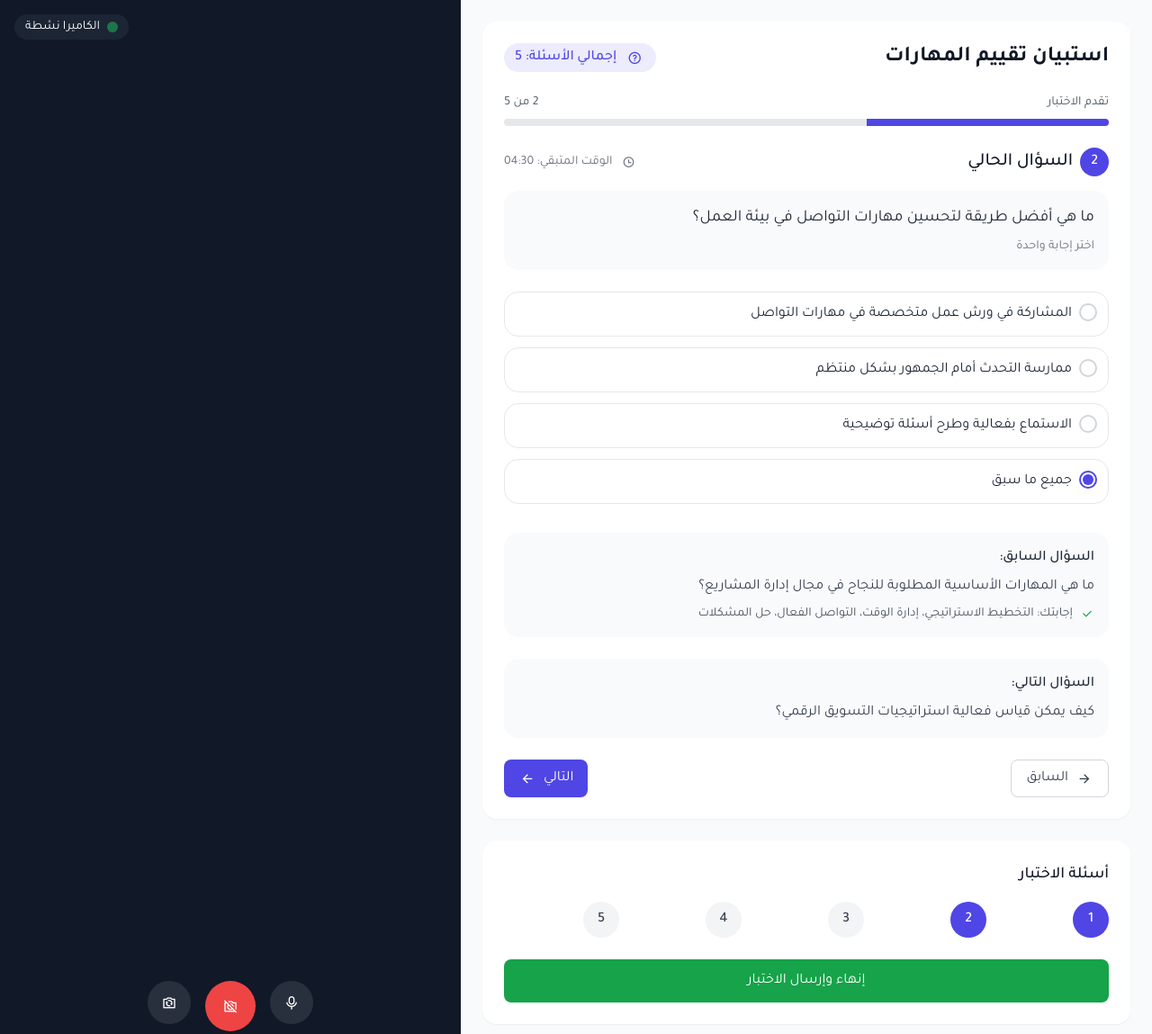
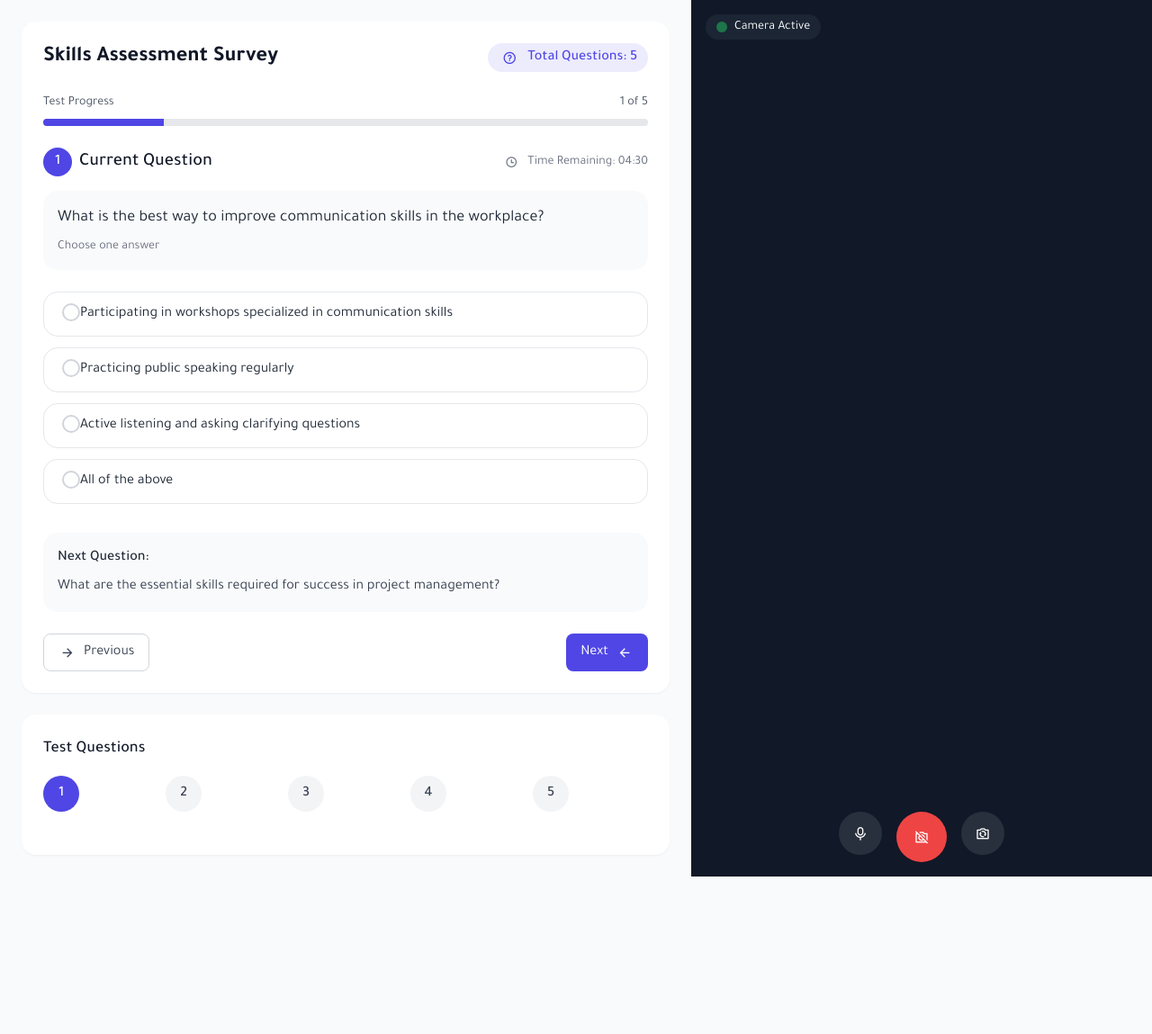
Before and after one commit to Mostafa7ahmed/project-AI, a plain HTML site: page index.html in a window 1280 px wide. Shown: the top 1149 px of the page at 90% size. After the commit the page ends 974 px from the top, so only its background shows below. Drawn offline with nearby package versions, Linux system fonts and the light colour scheme.

Commit message:
Refactor question and answer form to support dynamic question rendering and update UI text to English

```diff
--- a/index.html
+++ b/index.html
@@ -1,11 +1,34 @@
 <!DOCTYPE html>
-<html lang="ar" dir="rtl">
+<html>
 <head>
     <meta charset="UTF-8">
     <meta name="viewport" content="width=device-width, initial-scale=1.0">
-    <title>نموذج الأسئلة والإجابات</title>
+    <title>Questions and Answers Form</title>
     <script src="https://cdn.tailwindcss.com/3.4.16"></script>
-    <script>tailwind.config={theme:{extend:{colors:{primary:'#4f46e5',secondary:'#8b5cf6'},borderRadius:{'none':'0px','sm':'4px',DEFAULT:'8px','md':'12px','lg':'16px','xl':'20px','2xl':'24px','3xl':'32px','full':'9999px','button':'8px'}}}}</script>
+    <script>
+        tailwind.config = {
+            theme: {
+                extend: {
+                    colors: {
+                        primary: '#4f46e5',
+                        secondary: '#8b5cf6'
+                    },
+                    borderRadius: {
+                        'none': '0px',
+                        'sm': '4px',
+                        DEFAULT: '8px',
+                        'md': '12px',
+                        'lg': '16px',
+                        'xl': '20px',
+                        '2xl': '24px',
+                        '3xl': '32px',
+                        'full': '9999px',
+                        'button': '8px'
+                    }
+                }
+            }
+        }
+    </script>
     <link rel="preconnect" href="https://fonts.googleapis.com">
     <link rel="preconnect" href="https://fonts.gstatic.com" crossorigin>
     <link href="https://fonts.googleapis.com/css2?family=Pacifico&family=Tajawal:wght@400;500;700&display=swap" rel="stylesheet">
@@ -160,103 +183,80 @@
 </head>
 <body class="min-h-screen">
     <div class="flex flex-col lg:flex-row min-h-screen">
-        <!-- القسم الأيسر - نموذج الأسئلة -->
+        <!-- Left Section - Questions Form -->
         <div class="w-full lg:w-3/5 p-6 overflow-auto">
             <div class="max-w-3xl mx-auto bg-white rounded-lg shadow-sm p-6 mb-6">
                 <div class="flex justify-between items-center mb-6">
-                    <h1 class="text-2xl font-bold text-gray-900">استبيان تقييم المهارات</h1>
+                    <h1 class="text-2xl font-bold text-gray-900">Skills Assessment Survey</h1>
                     <div class="flex items-center gap-2 bg-primary/10 text-primary px-3 py-1 rounded-full">
                         <div class="w-6 h-6 flex items-center justify-center">
                             <i class="ri-question-line"></i>
                         </div>
-                        <span class="font-medium">إجمالي الأسئلة: 5</span>
+                        <span class="font-medium" id="total-questions">Total Questions: 5</span>
                     </div>
                 </div>
 
                 <div class="mb-6">
                     <div class="flex justify-between text-sm text-gray-600 mb-2">
-                        <span>تقدم الاختبار</span>
-                        <span>2 من 5</span>
+                        <span>Test Progress</span>
+                        <span id="progress-text">1 of 5</span>
                     </div>
                     <div class="progress-bar">
-                        <div class="progress-fill" style="width: 40%"></div>
+                        <div class="progress-fill" id="progress-fill" style="width: 20%"></div>
                     </div>
                 </div>
 
                 <div class="mb-6">
                     <div class="flex items-center justify-between mb-4">
                         <div class="flex items-center gap-2">
-                            <span class="bg-primary text-white w-8 h-8 rounded-full flex items-center justify-center font-medium">2</span>
-                            <h2 class="text-xl font-medium text-gray-900">السؤال الحالي</h2>
+                            <span class="bg-primary text-white w-8 h-8 rounded-full flex items-center justify-center font-medium" id="current-question-number">1</span>
+                            <h2 class="text-xl font-medium text-gray-900">Current Question</h2>
                         </div>
                         <div class="flex items-center gap-2 text-gray-500 text-sm">
                             <div class="w-5 h-5 flex items-center justify-center">
                                 <i class="ri-time-line"></i>
                             </div>
-                            <span>الوقت المتبقي: 04:30</span>
+                            <span id="time-remaining">Time Remaining: 04:30</span>
                         </div>
                     </div>
 
-                    <div class="bg-gray-50 p-4 rounded-lg mb-6">
-                        <p class="text-gray-800 text-lg mb-2">ما هي أفضل طريقة لتحسين مهارات التواصل في بيئة العمل؟</p>
-                        <p class="text-gray-500 text-sm">اختر إجابة واحدة</p>
+                    <div class="bg-gray-50 p-4 rounded-lg mb-6" id="question-container">
+                        <p class="text-gray-800 text-lg mb-2" id="question-text"></p>
+                        <p class="text-gray-500 text-sm">Choose one answer</p>
                     </div>
 
-                    <div class="space-y-3 mb-8">
-                        <label class="flex items-start p-3 border border-gray-200 rounded-lg hover:bg-gray-50 cursor-pointer transition">
-                            <input type="radio" name="q2" value="1">
-                            <div>
-                                <p class="text-gray-800">المشاركة في ورش عمل متخصصة في مهارات التواصل</p>
-                            </div>
-                        </label>
-                        <label class="flex items-start p-3 border border-gray-200 rounded-lg hover:bg-gray-50 cursor-pointer transition">
-                            <input type="radio" name="q2" value="2">
-                            <div>
-                                <p class="text-gray-800">ممارسة التحدث أمام الجمهور بشكل منتظم</p>
-                            </div>
-                        </label>
-                        <label class="flex items-start p-3 border border-gray-200 rounded-lg hover:bg-gray-50 cursor-pointer transition">
-                            <input type="radio" name="q2" value="3">
-                            <div>
-                                <p class="text-gray-800">الاستماع بفعالية وطرح أسئلة توضيحية</p>
-                            </div>
-                        </label>
-                        <label class="flex items-start p-3 border border-gray-200 rounded-lg hover:bg-gray-50 cursor-pointer transition">
-                            <input type="radio" name="q2" value="4" checked>
-                            <div>
-                                <p class="text-gray-800">جميع ما سبق</p>
-                            </div>
-                        </label>
+                    <div class="space-y-3 mb-8" id="options-container">
+                        <!-- Options will be dynamically inserted here -->
                     </div>
 
-                    <div class="bg-gray-50 p-4 rounded-lg mb-6">
-                        <p class="text-gray-800 font-medium mb-2">السؤال السابق:</p>
+                    <div class="bg-gray-50 p-4 rounded-lg mb-6" id="previous-question-container" style="display: none;">
+                        <p class="text-gray-800 font-medium mb-2">Previous Question:</p>
                         <div class="mb-2">
-                            <p class="text-gray-700">ما هي المهارات الأساسية المطلوبة للنجاح في مجال إدارة المشاريع؟</p>
+                            <p class="text-gray-700" id="previous-question-text"></p>
                         </div>
                         <div class="flex items-center gap-2 text-sm text-gray-600">
                             <div class="w-4 h-4 flex items-center justify-center">
                                 <i class="ri-check-line text-green-600"></i>
                             </div>
-                            <p>إجابتك: التخطيط الاستراتيجي، إدارة الوقت، التواصل الفعال، حل المشكلات</p>
+                            <p id="previous-answer-text"></p>
                         </div>
                     </div>
 
-                    <div class="bg-gray-50 p-4 rounded-lg mb-6">
-                        <p class="text-gray-800 font-medium mb-2">السؤال التالي:</p>
-                        <p class="text-gray-700">كيف يمكن قياس فعالية استراتيجيات التسويق الرقمي؟</p>
+                    <div class="bg-gray-50 p-4 rounded-lg mb-6" id="next-question-container" style="display: none;">
+                        <p class="text-gray-800 font-medium mb-2">Next Question:</p>
+                        <p class="text-gray-700" id="next-question-text"></p>
                     </div>
                 </div>
 
                 <div class="flex justify-between">
-                    <button class="flex items-center gap-2 px-4 py-2 border border-gray-300 rounded-button text-gray-700 hover:bg-gray-50 transition whitespace-nowrap">
+                    <button id="previous-button" class="flex items-center gap-2 px-4 py-2 border border-gray-300 rounded-button text-gray-700 hover:bg-gray-50 transition whitespace-nowrap" disabled>
                         <div class="w-5 h-5 flex items-center justify-center">
                             <i class="ri-arrow-right-line"></i>
                         </div>
-                        <span>السابق</span>
+                        <span>Previous</span>
                     </button>
-                    <button class="flex items-center gap-2 px-4 py-2 bg-primary text-white rounded-button hover:bg-primary/90 transition whitespace-nowrap">
-                        <span>التالي</span>
+                    <button id="next-button" class="flex items-center gap-2 px-4 py-2 bg-primary text-white rounded-button hover:bg-primary/90 transition whitespace-nowrap">
+                        <span>Next</span>
                         <div class="w-5 h-5 flex items-center justify-center">
                             <i class="ri-arrow-left-line"></i>
                         </div>
@@ -265,25 +265,24 @@
             </div>
 
             <div class="max-w-3xl mx-auto bg-white rounded-lg shadow-sm p-6">
-                <h3 class="text-lg font-medium text-gray-900 mb-4">أسئلة الاختبار</h3>
-                <div class="grid grid-cols-5 gap-2 mb-6">
+                <h3 class="text-lg font-medium text-gray-900 mb-4">Test Questions</h3>
+                <div class="grid grid-cols-5 gap-2 mb-6" id="question-nav-buttons">
                     <button class="w-10 h-10 rounded-full bg-primary text-white flex items-center justify-center font-medium">1</button>
-                    <button class="w-10 h-10 rounded-full bg-primary text-white flex items-center justify-center font-medium">2</button>
+                    <button class="w-10 h-10 rounded-full bg-gray-100 text-gray-700 flex items-center justify-center font-medium">2</button>
                     <button class="w-10 h-10 rounded-full bg-gray-100 text-gray-700 flex items-center justify-center font-medium">3</button>
                     <button class="w-10 h-10 rounded-full bg-gray-100 text-gray-700 flex items-center justify-center font-medium">4</button>
                     <button class="w-10 h-10 rounded-full bg-gray-100 text-gray-700 flex items-center justify-center font-medium">5</button>
                 </div>
-                <button class="w-full py-3 bg-green-600 text-white rounded-button hover:bg-green-700 transition whitespace-nowrap">
-                    إنهاء وإرسال الاختبار
+                <button id="submit-button" class="w-full py-3 bg-green-600 text-white rounded-button hover:bg-green-700 transition whitespace-nowrap" style="display: none;">
+                    Finish and Submit Test
                 </button>
             </div>
         </div>
 
-        <!-- القسم الأيمن - عرض الكاميرا -->
         <div class="w-full lg:w-2/5 bg-gray-900 camera-container">
             <div class="camera-status flex items-center gap-2 bg-gray-800/80 px-3 py-1 rounded-full text-white">
                 <div class="w-3 h-3 bg-green-500 rounded-full animate-pulse"></div>
-                <span class="text-sm">الكاميرا نشطة</span>
+                <span class="text-sm">Camera Active</span>
             </div>
 
             <video id="video-stream" autoplay muted></video>
@@ -292,10 +291,10 @@
                 <div class="w-20 h-20 flex items-center justify-center mb-4">
                     <i class="ri-camera-line ri-3x"></i>
                 </div>
-                <p class="text-lg mb-2">الكاميرا غير متصلة</p>
-                <p class="text-sm text-gray-400 mb-6">يرجى السماح بالوصول إلى الكاميرا للمتابعة</p>
+                <p class="text-lg mb-2">Camera Not Connected</p>
+                <p class="text-sm text-gray-400 mb-6">Please allow camera access to proceed</p>
                 <button id="start-camera" class="px-4 py-2 bg-primary text-white rounded-button hover:bg-primary/90 transition whitespace-nowrap">
-                    تشغيل الكاميرا
+                    Start Camera
                 </button>
             </div>
 
@@ -321,6 +320,164 @@
 
     <script>
         document.addEventListener('DOMContentLoaded', function() {
+            // Sample questions
+            const questions = [
+                {
+                    id: 1,
+                    text: "What is the best way to improve communication skills in the workplace?",
+                    options: [
+                        "Participating in workshops specialized in communication skills",
+                        "Practicing public speaking regularly",
+                        "Active listening and asking clarifying questions",
+                        "All of the above"
+                    ],
+                    correctAnswer: "All of the above"
+                },
+                {
+                    id: 2,
+                    text: "What are the essential skills required for success in project management?",
+                    options: [
+                        "Strategic planning",
+                        "Time management",
+                        "Effective communication",
+                        "All of the above"
+                    ],
+                    correctAnswer: "All of the above"
+                },
+                {
+                    id: 3,
+                    text: "How can the effectiveness of digital marketing strategies be measured?",
+                    options: [
+                        "Website traffic",
+                        "Conversion rates",
+                        "Return on investment (ROI)",
+                        "All of the above"
+                    ],
+                    correctAnswer: "All of the above"
+                },
+                {
+                    id: 4,
+                    text: "Which tool is commonly used for team collaboration in remote work?",
+                    options: [
+                        "Microsoft Teams",
+                        "Slack",
+                        "Zoom",
+                        "All of the above"
+                    ],
+                    correctAnswer: "All of the above"
+                },
+                {
+                    id: 5,
+                    text: "What is a key benefit of agile project management?",
+                    options: [
+                        "Fixed scope",
+                        "Flexibility to adapt to changes",
+                        "Rigid timelines",
+                        "High initial planning"
+                    ],
+                    correctAnswer: "Flexibility to adapt to changes"
+                }
+            ];
+
+            let currentQuestionIndex = 0;
+            let answers = {};
+
+            const totalQuestions = questions.length;
+            const questionText = document.getElementById('question-text');
+            const optionsContainer = document.getElementById('options-container');
+            const progressFill = document.getElementById('progress-fill');
+            const progressText = document.getElementById('progress-text');
+            const currentQuestionNumber = document.getElementById('current-question-number');
+            const previousQuestionContainer = document.getElementById('previous-question-container');
+            const previousQuestionText = document.getElementById('previous-question-text');
+            const previousAnswerText = document.getElementById('previous-answer-text');
+            const nextQuestionContainer = document.getElementById('next-question-container');
+            const nextQuestionText = document.getElementById('next-question-text');
+            const previousButton = document.getElementById('previous-button');
+            const nextButton = document.getElementById('next-button');
+            const submitButton = document.getElementById('submit-button');
+            const questionNavButtons = document.getElementById('question-nav-buttons').children;
+
+            function renderQuestion() {
+                const question = questions[currentQuestionIndex];
+                questionText.textContent = question.text;
+                currentQuestionNumber.textContent = currentQuestionIndex + 1;
+                progressText.textContent = `${currentQuestionIndex + 1} of ${totalQuestions}`;
+                progressFill.style.width = `${((currentQuestionIndex + 1) / totalQuestions) * 100}%`;
+
+                // Render options
+                optionsContainer.innerHTML = '';
+                question.options.forEach((option, index) => {
+                    const label = document.createElement('label');
+                    label.className = 'flex items-start p-3 border border-gray-200 rounded-lg hover:bg-gray-50 cursor-pointer transition';
+                    label.innerHTML = `
+                        <input type="radio" name="q${question.id}" value="${option}" ${answers[question.id] === option ? 'checked' : ''}>
+                        <div>
+                            <p class="text-gray-800">${option}</p>
+                        </div>
+                    `;
+                    optionsContainer.appendChild(label);
+                });
+
+                // Update previous question
+                if (currentQuestionIndex > 0) {
+                    const prevQuestion = questions[currentQuestionIndex - 1];
+                    previousQuestionContainer.style.display = 'block';
+                    previousQuestionText.textContent = prevQuestion.text;
+                    previousAnswerText.textContent = answers[prevQuestion.id] || 'Not answered';
+                } else {
+                    previousQuestionContainer.style.display = 'none';
+                }
+
+                // Update next question
+                if (currentQuestionIndex < totalQuestions - 1) {
+                    nextQuestionContainer.style.display = 'block';
+                    nextQuestionText.textContent = questions[currentQuestionIndex + 1].text;
+                } else {
+                    nextQuestionContainer.style.display = 'none';
+                }
+
+                // Update buttons
+                previousButton.disabled = currentQuestionIndex === 0;
+                nextButton.style.display = currentQuestionIndex === totalQuestions - 1 ? 'none' : 'flex';
+                submitButton.style.display = currentQuestionIndex === totalQuestions - 1 ? 'block' : 'none';
+
+                // Update navigation buttons
+                Array.from(questionNavButtons).forEach((btn, index) => {
+                    btn.className = `w-10 h-10 rounded-full ${index <= currentQuestionIndex ? 'bg-primary text-white' : 'bg-gray-100 text-gray-700'} flex items-center justify-center font-medium`;
+                });
+            }
+
+            function saveAnswer() {
+                const selectedOption = document.querySelector(`input[name="q${questions[currentQuestionIndex].id}"]:checked`);
+                if (selectedOption) {
+                    answers[questions[currentQuestionIndex].id] = selectedOption.value;
+                }
+            }
+
+            nextButton.addEventListener('click', () => {
+                saveAnswer();
+                if (currentQuestionIndex < totalQuestions - 1) {
+                    currentQuestionIndex++;
+                    renderQuestion();
+                }
+            });
+
+            previousButton.addEventListener('click', () => {
+                saveAnswer();
+                if (currentQuestionIndex > 0) {
+                    currentQuestionIndex--;
+                    renderQuestion();
+                }
+            });
+
+            submitButton.addEventListener('click', () => {
+                saveAnswer();
+                alert('Test submitted! Your answers have been recorded.');
+                console.log('Submitted answers:', answers);
+            });
+
+            // Camera functionality
             const videoElement = document.getElementById('video-stream');
             const startCameraButton = document.getElementById('start-camera');
             const toggleCameraButton = document.getElementById('toggle-camera');
@@ -343,10 +500,10 @@
                         })
                         .catch(function(error) {
                             console.error('Could not access camera: ', error);
-                            alert('لا يمكن الوصول إلى الكاميرا. يرجى التحقق من إعدادات الخصوصية.');
+                            alert('Cannot access the camera. Please check privacy settings.');
                         });
                 } else {
-                    alert('متصفحك لا يدعم الوصول إلى الكاميرا.');
+                    alert('Your browser does not support camera access.');
                 }
             }
 
@@ -364,11 +521,8 @@
                 }
             }
 
-            // تحديث شريط التقدم
-            const progressFill = document.querySelector('.progress-fill');
-            const totalQuestions = 5;
-            const currentQuestion = 2;
-            progressFill.style.width = `${(currentQuestion / totalQuestions) * 100}%`;
+            // Initialize
+            renderQuestion();
         });
     </script>
 </body>
```
